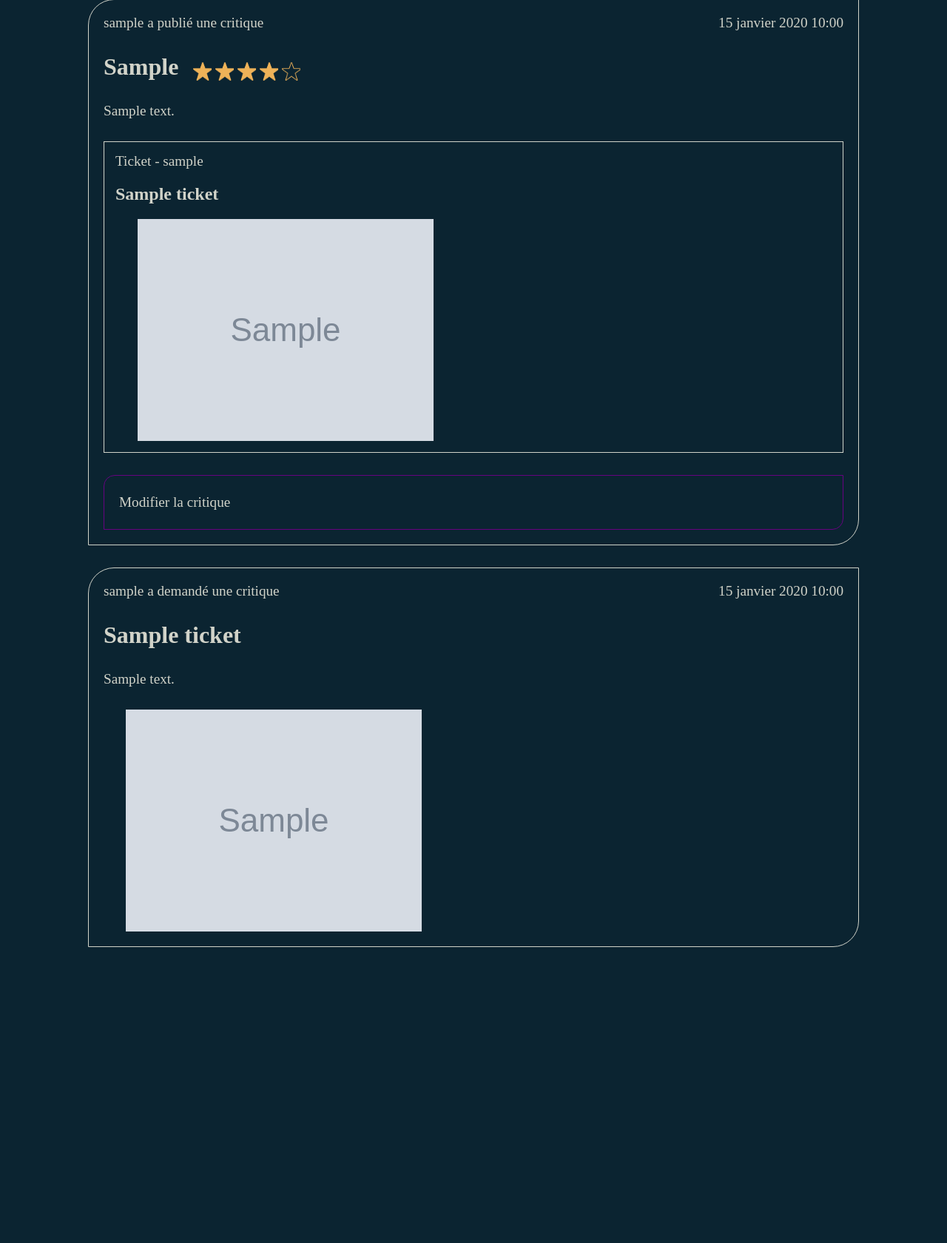
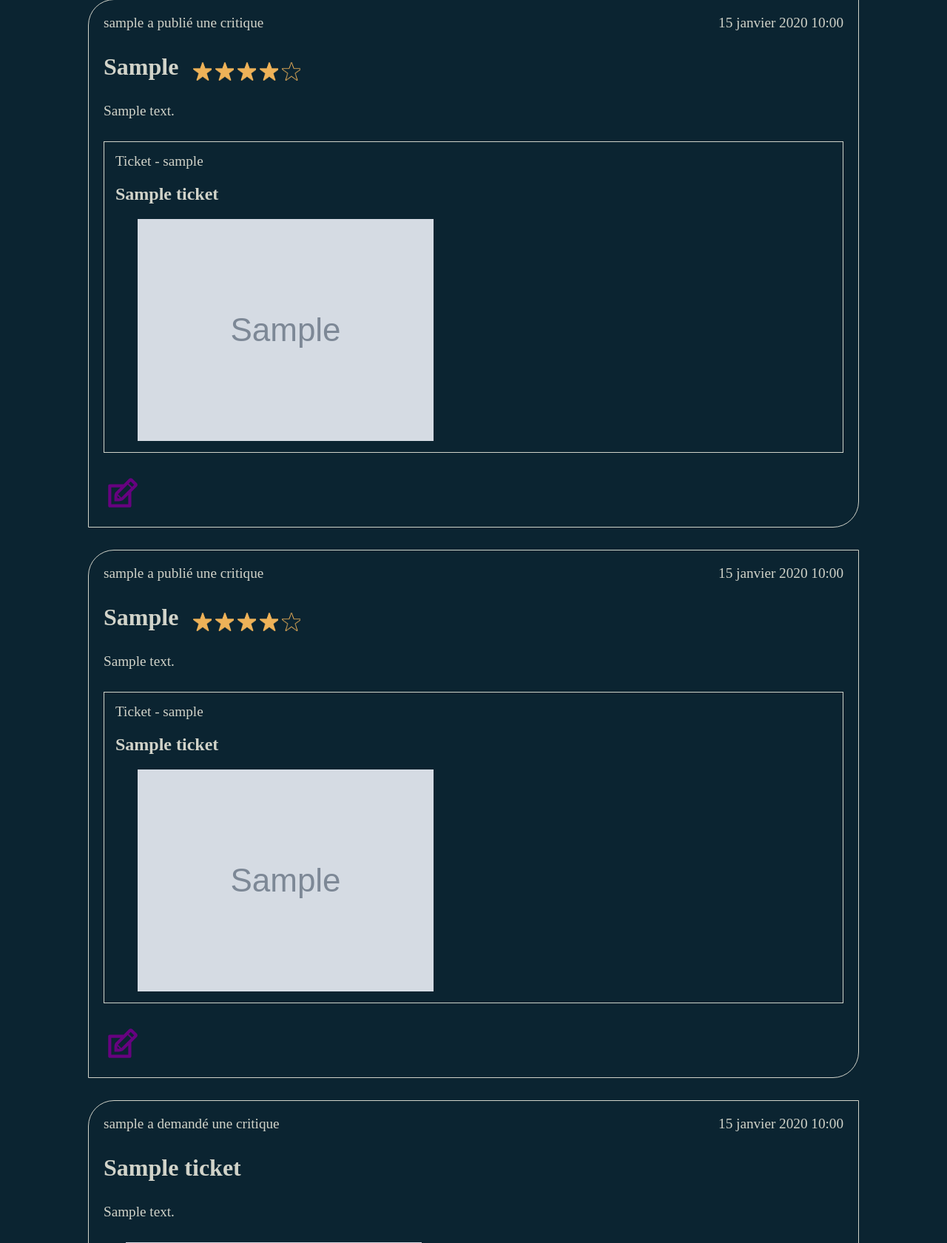
Before and after one commit to DaGuinci/litRevu, a Django app: page / in a window 1280 px wide. Shown: the part 300-1980 px from the top of the page at 74% size. Before the commit the page ends 1580 px from the top, so only its background shows below. Run offline with Django 4.2, Linux system fonts and the light colour scheme; a user stored in the database is signed in; tables that the repository leaves empty hold one stand-in row (values such as "Sample post"); grey boxes marked "Sample" are stand-in pictures.

Commit message:
dev - only author edit

```diff
--- a/review/templates/review/partials/review_snippet.html
+++ b/review/templates/review/partials/review_snippet.html
@@ -35,5 +35,12 @@
         {% endif %}
     </div>
     {% endif %}
-    <a class="btn" href="{% url 'edit_review' review.id %}">Modifier la critique</a>
+    {% if user == review.user %}
+        <div
+        class="delete"
+        style="mask-image: url('{% static 'images/edit.svg'%}')"
+        >
+            <a href="{% url 'edit_review' review.id %}"></a>
+        </div>
+    {% endif %}
 </div>
--- a/review/tools.py
+++ b/review/tools.py
@@ -27,6 +27,12 @@ def get_user_viewable_reviews(user):
         )
         for review in list(reviews):
             all_reviews.append(review)
+    written = models.Review.objects.filter(
+        user=user
+    )
+
+    for review in written:
+        all_reviews.append(review)
 
     return all_reviews
 
--- a/static/styles/src/components/_reviewBlock.scss
+++ b/static/styles/src/components/_reviewBlock.scss
@@ -76,4 +76,18 @@
             }
         }
     }
+
+    .delete{
+        width: 50px;
+        height: 50px;
+        mask-size: contain;
+        background: $secondary;
+        cursor: pointer;
+
+        a{
+            display: inline-block;
+            width: 100%;
+            height: 100%;
+        }
+    }
 }
--- a/static/styles/styles.css
+++ b/static/styles/styles.css
@@ -126,6 +126,18 @@ ul {
   background-size: contain;
   min-width: 150px;
   height: 300px;
+}
+.reviewBlock .delete {
+  width: 50px;
+  height: 50px;
+  mask-size: contain;
+  background: #670280;
+  cursor: pointer;
+}
+.reviewBlock .delete a {
+  display: inline-block;
+  width: 100%;
+  height: 100%;
 }
 
 form {
```
Also changed, not shown: media/letranger_zuNVU6l.jpeg (added), static/images/delete.svg (added), static/images/edit.svg (added), 1 other file.
